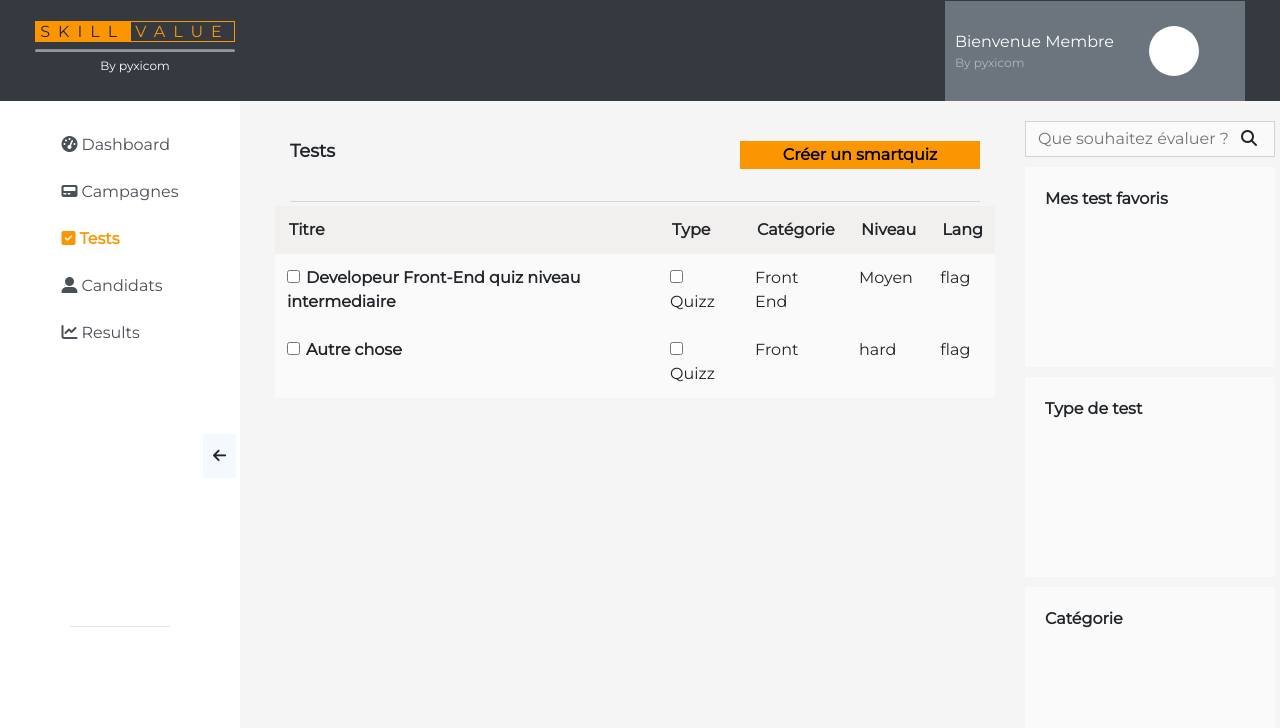
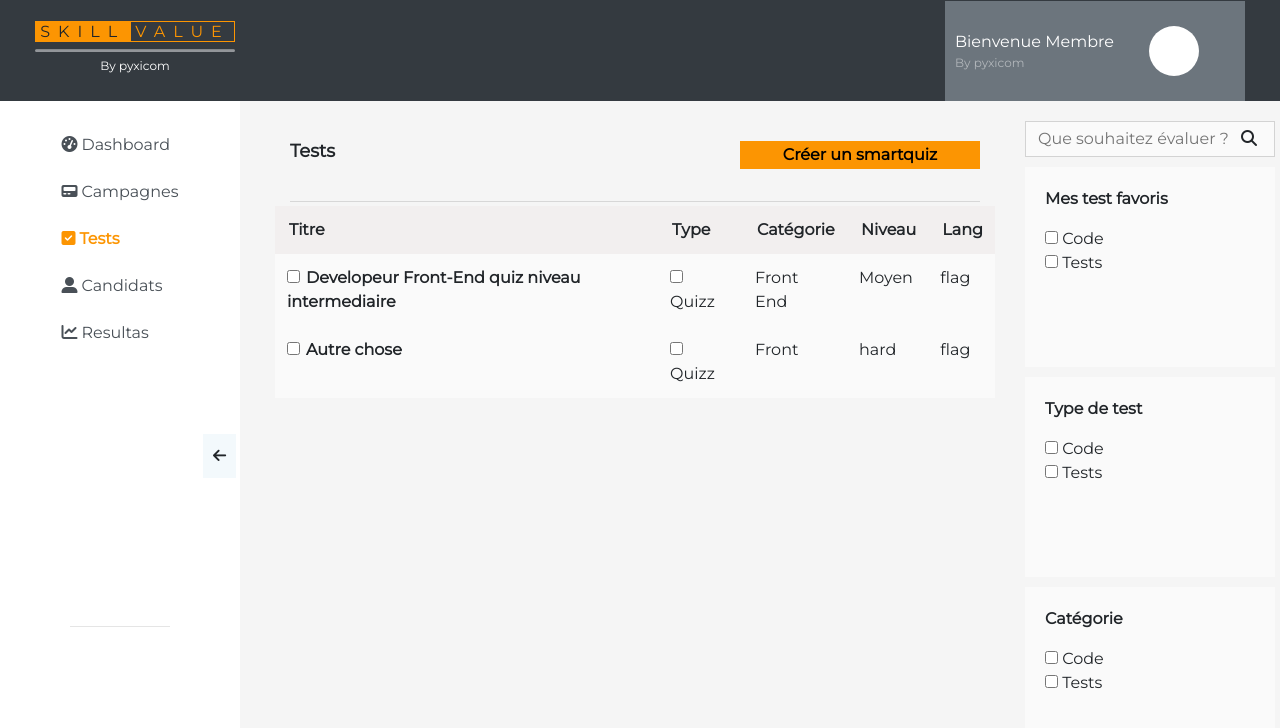
Before and after one commit to Abdelkrim-eljaouhari/Skill-Value, a React (Create React App) app: page /test in a window 1280 px wide. Shown: the top 728 px of the page. Built offline with nearby package versions, Linux system fonts and the light colour scheme.

Commit message:
adding Aside lists

```diff
--- a/src/components/AsideList.js
+++ b/src/components/AsideList.js
@@ -1,11 +1,21 @@
 import React, { Component } from 'react';
-
+import uuid from 'uuid';
 class AsideList extends Component {
+  state = {
+    list: ['Code', 'Tests'] // this should be gotten from the aside instance via props
+  };
   render() {
-    const { listTitle } = this.props;
+    const { listTitle, checkboxType } = this.props;
     return (
       <div className="aside-list-wrapper">
         <p className="list-title">{listTitle}</p>
+        {this.state.list.map(item => {
+          return (
+            <li key={uuid()}>
+              <input type="checkbox" name={checkboxType} value="Bike" /> {item}
+            </li>
+          );
+        })}
       </div>
     );
   }
--- a/src/components/CampagnePage.js
+++ b/src/components/CampagnePage.js
@@ -55,8 +55,8 @@ class CampagnePage extends Component {
                       title="Que souhaitez évaluer ?"
                       iconClassName="fas fa-search"
                     />
-                    <AsideList listTitle="statut" />
-                    <AsideList listTitle="Tags" />
+                    <AsideList listTitle="statut" checkbookType="checkbox" />
+                    <AsideList listTitle="Tags" checkbookType="checkbox" />
                   </aside>
                 </div>
               </div>
--- a/src/components/Sidebar.js
+++ b/src/components/Sidebar.js
@@ -61,7 +61,7 @@ class Sidebar extends Component {
             className="list-group-item list-group-item-action"
           >
             <i className="fas fa-chart-line" />
-            Results
+            Resultas
           </NavLink>
         </div>
         <div
--- a/src/styles/_mediaqueries.scss
+++ b/src/styles/_mediaqueries.scss
@@ -10,7 +10,7 @@
   }
   /*---candidat-wrapper--*/
   .candidat-wrapper {
-    .add-contact-table {
+    .add-contact {
       flex-direction: column !important;
       .fildset,
       .fildset input,
@@ -67,7 +67,7 @@
 
 /*--Gloal --*/
 .container-fluid {
-  min-width: 400px !important;
+  min-width: 470px !important;
 }
 
 .aside-lists {
--- a/src/styles/global.scss
+++ b/src/styles/global.scss
@@ -37,7 +37,8 @@ button {
   border: none;
   background-color: none;
 }
-ul {
+ul,
+li {
   list-style-type: none;
   padding: 0;
 }
```
